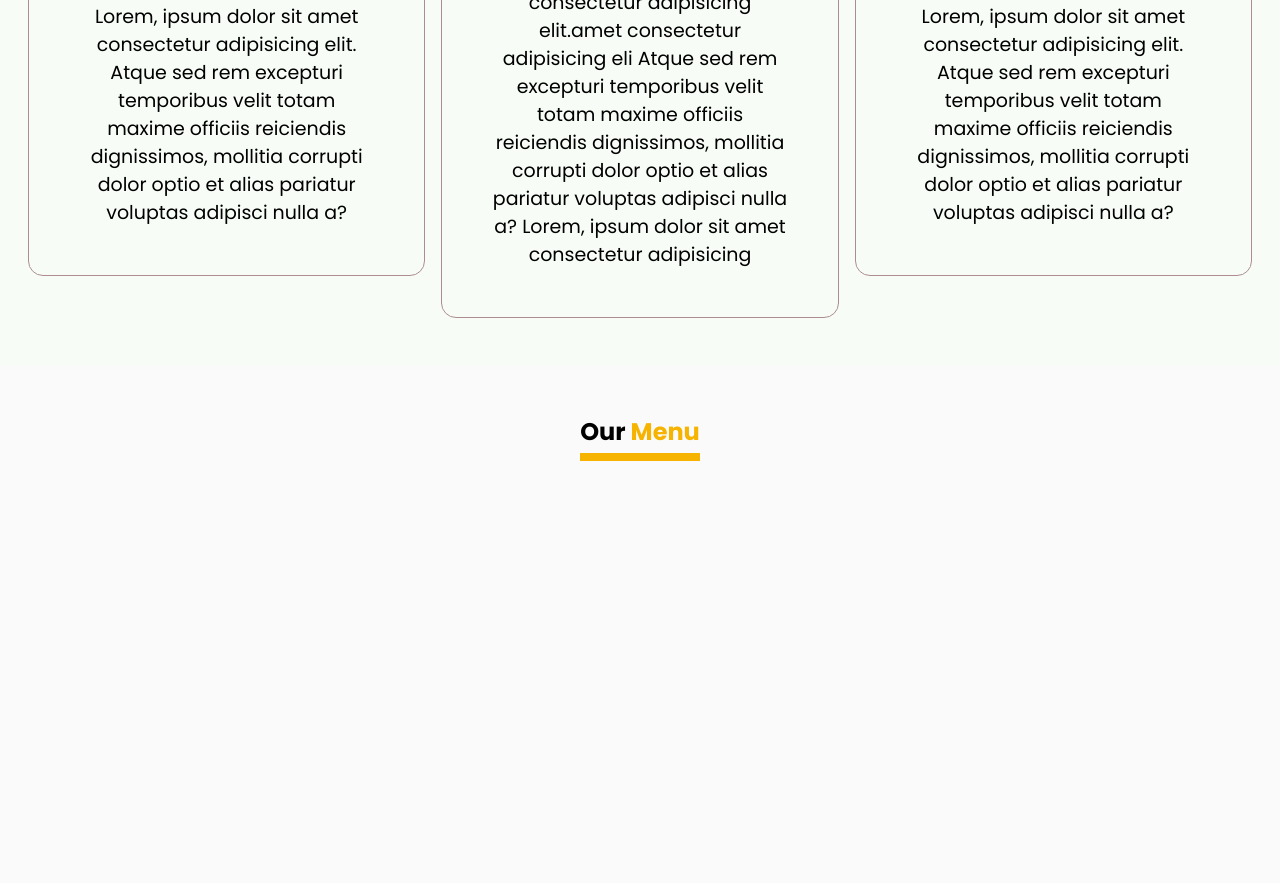
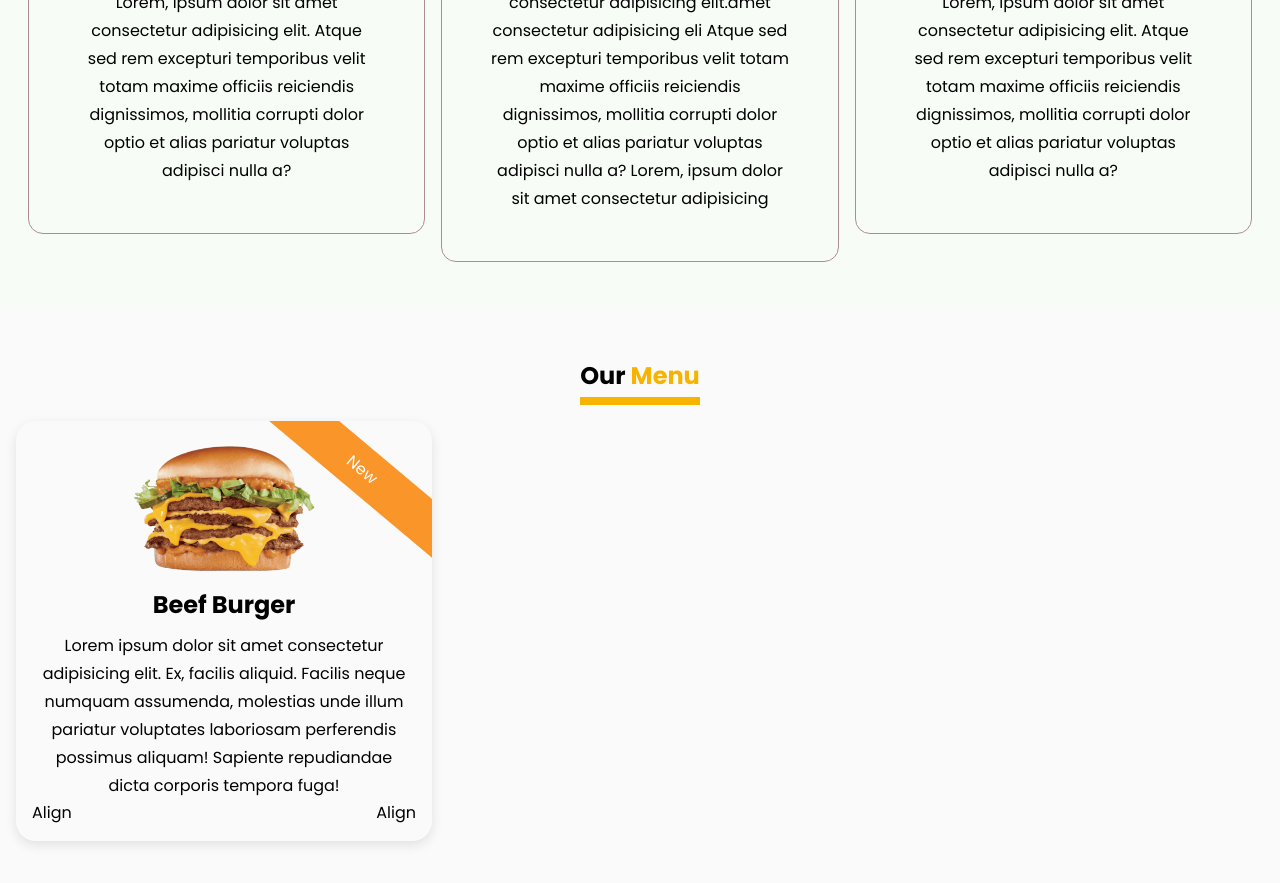
Before and after one commit to bryanbill/burgers, a plain HTML site: page index.html in a window 1280 px wide. Shown: the part 1154-2037 px from the top of the page. Before the commit the page ends 1663 px from the top, so only its background shows below. Drawn offline with Linux system fonts and the light colour scheme.

Commit message:
space betwen utility

```diff
--- a/css/index.css
+++ b/css/index.css
@@ -124,7 +124,6 @@ a.nav-link.active span {
 }
 .order-btn button {
   outline: none;
-
   padding: 12px 30px;
   border-radius: 50px 50px 0 50px;
 }
@@ -135,7 +134,14 @@ a.nav-link.active span {
   padding: 3rem;
 }
 .desc {
-    padding-top: 10px;
-  font-size: 19px;
+  padding-top: 10px;
+  font-size: 16px;
   line-height: 28px;
 }
+
+/* Menu */
+
+.card {
+  transition: all 0.2s linear;
+  border-radius: 20px;
+}
--- a/css/utility.css
+++ b/css/utility.css
@@ -57,6 +57,17 @@ Licence: MIT
   display: none;
 }
 
+/* Overflow */
+.overflow-hidden {
+  overflow: hidden;
+}
+.overflow-x-hidden {
+  overflow-x: hidden;
+}
+.overflow-y-hidden {
+  overflow-y: hidden;
+}
+
 /* Utilities */
 
 .border {
@@ -93,10 +104,13 @@ Licence: MIT
   font-size: 24px;
 }
 .align-center {
-  align-items: center !important;
+  align-items: center;
 }
 .justify-center {
-  justify-content: center !important;
+  justify-content: center;
+}
+.space-between {
+  justify-content: space-between;
 }
 .position-relative {
   position: relative;
@@ -192,10 +206,17 @@ Licence: MIT
   width: 100%;
 }
 
+.w-50 {
+  width: 50%;
+}
+
 .w-min {
   width: 5%;
 }
 /* Margins */
+.m-auto {
+  margin: auto;
+}
 .m-3-px {
   margin: 3px;
 }
@@ -212,6 +233,9 @@ Licence: MIT
 }
 
 /* Padding */
+.p-4 {
+  padding: 1rem;
+}
 .pb-4-px {
   padding-bottom: 4px;
 }
@@ -251,7 +275,17 @@ ul {
   font-size: 11px;
   height: 20px;
   width: 20px;
-
   right: 9px;
   top: 10px;
 }
+.ribbon {
+  right: 0;
+  padding: 10px;
+  transform: rotateZ(40deg) translate(27%, -180%);
+}
+
+/* Shadows */
+
+.shadow {
+  box-shadow: rgb(0 0 0 / 10%) 0px 4px 12px;
+}
--- a/index.html
+++ b/index.html
@@ -126,11 +126,35 @@
 
   <!-- Start Menu Section -->
   <section id="menu" class="py-5">
-    <div class="container d-flex justify-center">
-      <div class="text-center text-bold pb-4-px underline-yellow">
-        Our <span class="text-yellow">Menu</span>
+    <div class="container">
+      <div class="d-flex justify-center">
+        <div class="text-center text-bold pb-4-px underline-yellow">
+          Our <span class="text-yellow">Menu</span>
+        </div>
+      </div>
+      <div class="row p-4 m-auto">
+        <div class="col-4">
+         <div class="p-4 card shadow overflow-hidden position-relative">
+            <div class="ribbon w-100 text-white bg-primary text-center position-absolute">New</div>
+            <div class="text-center">
+              <img src="./assets/SeekPng 1.png" class="h-auto w-50" alt="Burger">
+            </div>
+            <div class="text-center placeholder">
+              <div class="text-bold">
+               Beef Burger
+              </div>
+              <div class="desc px-2">Lorem ipsum dolor sit amet consectetur adipisicing elit. Ex, facilis aliquid. Facilis neque numquam assumenda, molestias unde illum pariatur voluptates laboriosam perferendis possimus aliquam! Sapiente repudiandae dicta corporis tempora fuga!</div>
+            </div>
+            <div class="card-footer d-flex align-center space-between">
+              <p>Align</p>
+              <p>Align</p>
+            </div>
+          </div>
+        </div>
+
       </div>
     </div>
+
   </section>
 </body>
 
```
